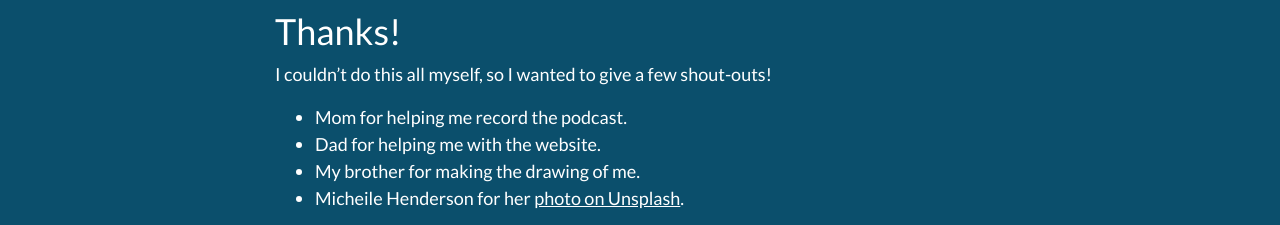
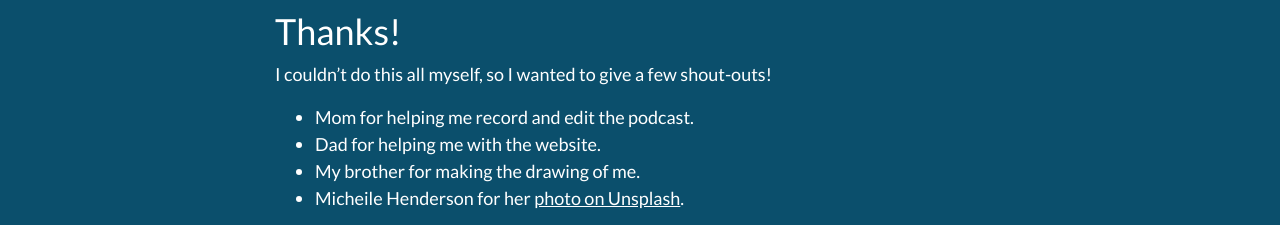
Before and after one commit to tslevy/mm4t-site, a Jekyll site: the page built from about.md, in a window 1280 px wide. Shown: the part 830-1055 px from the top of the page. Built offline with Jekyll 4.4.1, drawn with Linux system fonts in a browser that asks for light colours.

Commit message:
credit for editing

```diff
--- a/about.md
+++ b/about.md
@@ -24,7 +24,7 @@ When I'm not working on this podcast, I enjoy making music with my mom and playi
 ## Thanks!
 
 I couldn't do this all myself, so I wanted to give a few shout-outs!
-- Mom for helping me record the podcast.
+- Mom for helping me record and edit the podcast.
 - Dad for helping me with the website.
 - My brother for making the drawing of me.
 - Micheile Henderson for her [photo on Unsplash](https://unsplash.com/photos/SoT4-mZhyhE){: .text-white .text-underline}.
```
